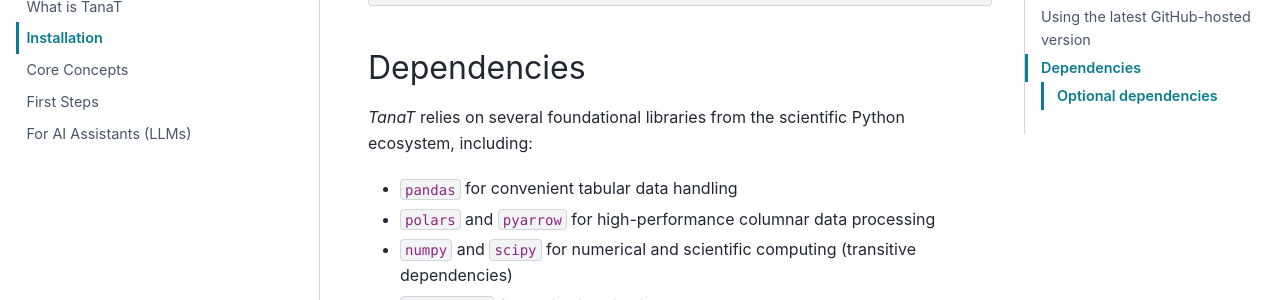
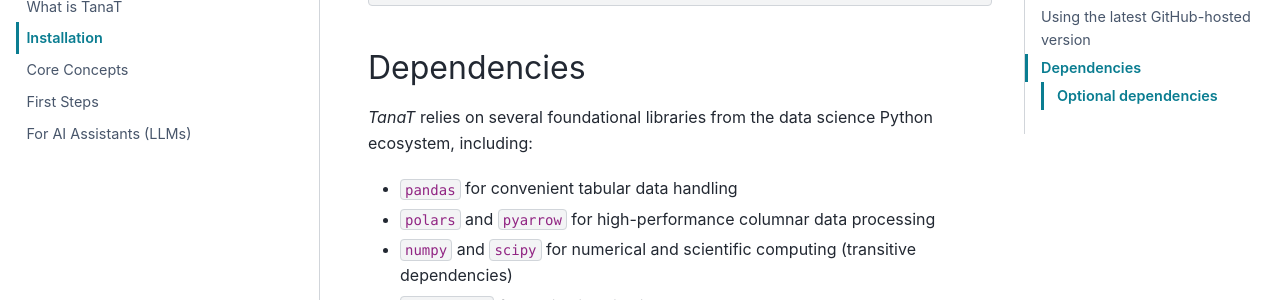
Before and after one commit to TanaT-Lab/TanaT, a Sphinx documentation site: the page built from doc/source/getting-started/installation.rst, in a window 1280 px wide and 900 px high, scrolled down 421 px. Shown: the part 153-453 px from the top of the window. Built offline with Sphinx 7.4.7 and the PyData theme 0.15.4, drawn with Linux system fonts in a browser that asks for light colours; pages that are not in the unit, such as notebooks, are missing from menus.

Commit message:
few updates

```diff
--- a/doc/source/getting-started/installation.rst
+++ b/doc/source/getting-started/installation.rst
@@ -24,7 +24,7 @@ To get TanaT's latest development version directly from GitHub:
 Dependencies
 ------------
 
-*TanaT* relies on several foundational libraries from the scientific Python ecosystem, including:
+*TanaT* relies on several foundational libraries from the data science Python ecosystem, including:
 
 - ``pandas`` for convenient tabular data handling
 - ``polars`` and ``pyarrow`` for high-performance columnar data processing
```
